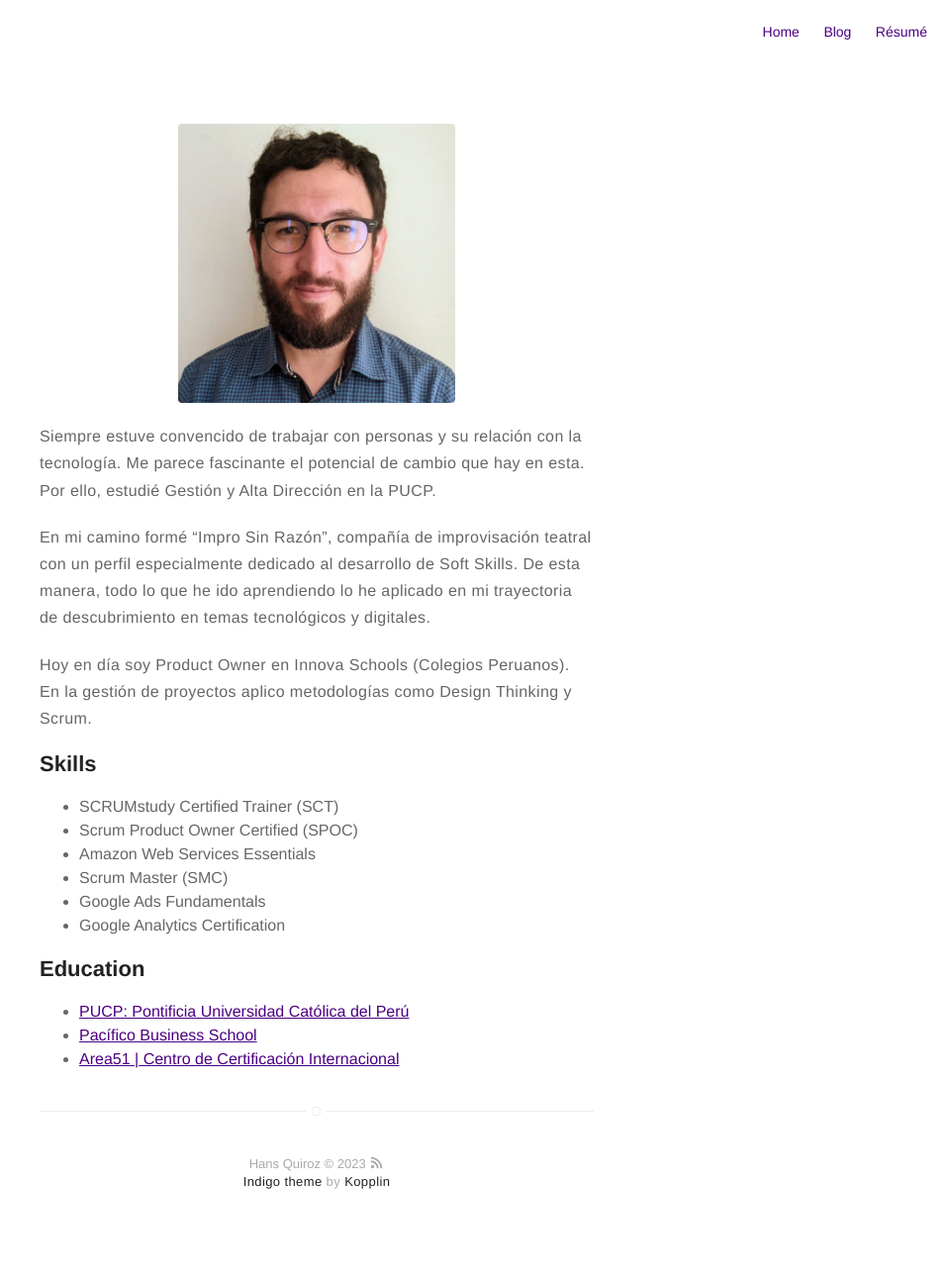
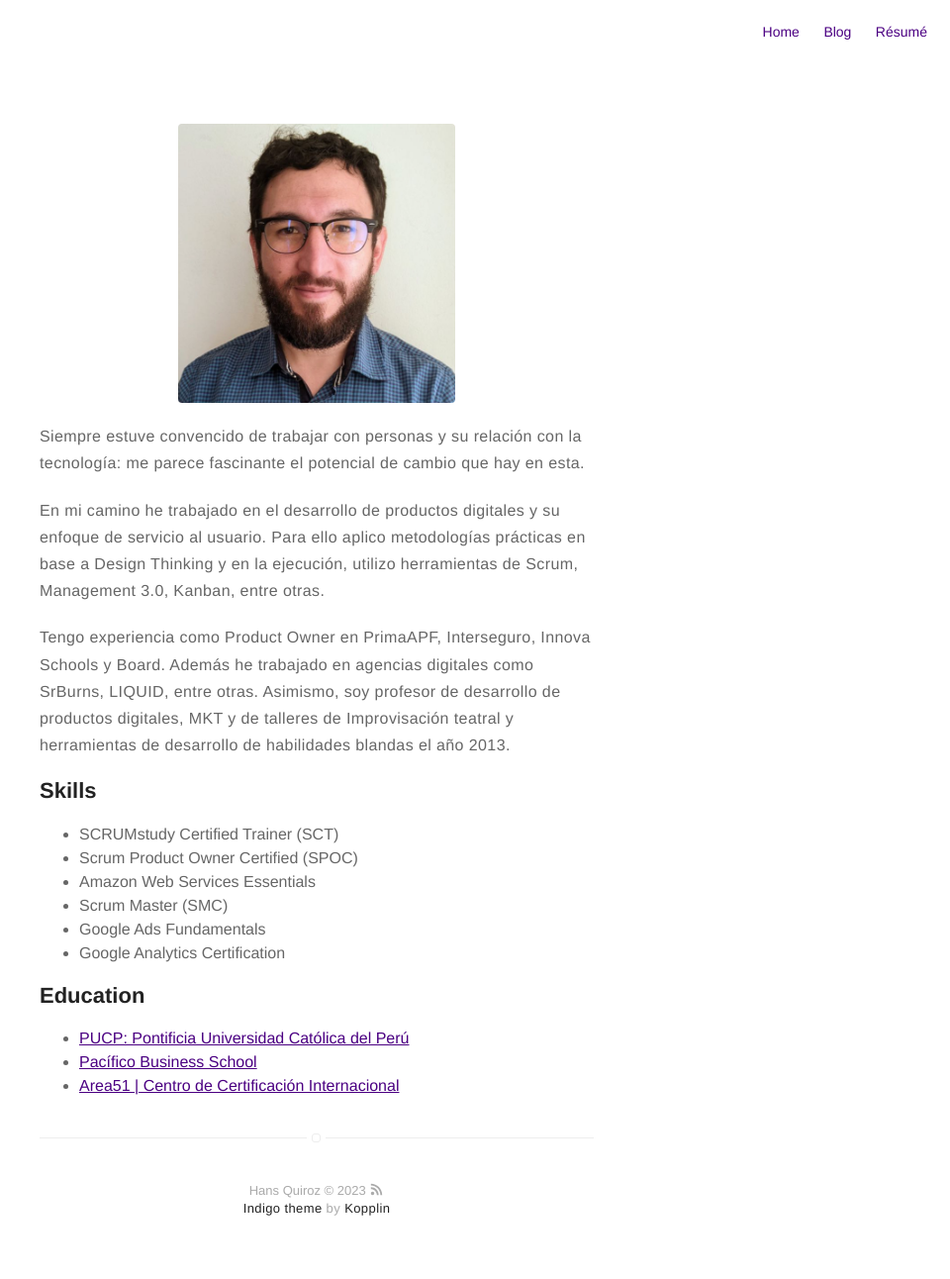
Before and after one commit to NoviZXC/BioPage, a Jekyll site: the page built from about.md, in a window 1280 px wide. Shown: the whole page at 99% size, without its empty margins (320-1280 px from the left). Built offline with Jekyll 4.4.1, drawn with Linux system fonts in a browser that asks for light colours; before the commit the page ends 1265 px from its top, so only the background shows below that.

Commit message:
Update about.md

```diff
--- a/about.md
+++ b/about.md
@@ -4,11 +4,18 @@ layout: page
 ---
 ![Profile Image]({{ site.url }}/{{ site.picture }})
 
-<p>Siempre estuve convencido de trabajar con personas y su relación con la tecnología. Me parece fascinante el potencial de cambio que hay en esta. Por ello, estudié Gestión y Alta Dirección en la PUCP. </p>
+<p>Siempre estuve convencido de trabajar con personas y su relación con la tecnología: me parece
+fascinante el potencial de cambio que hay en esta. </p>
 
-<p>En mi camino formé “Impro Sin Razón”, compañía de improvisación teatral con un perfil especialmente dedicado al desarrollo de Soft Skills. De esta manera, todo lo que he ido aprendiendo lo he aplicado en mi trayectoria de descubrimiento en temas tecnológicos y digitales. </p>
+<p>En mi camino he trabajado en el desarrollo de productos digitales y su enfoque de servicio al usuario.
+Para ello aplico metodologías prácticas en base a Design Thinking y en la ejecución, utilizo herramientas de Scrum,
+Management 3.0, Kanban, entre otras.
+ </p>
 
-<p>Hoy en día soy Product Owner en Innova Schools (Colegios Peruanos). En la gestión de proyectos aplico metodologías como Design Thinking y Scrum. </p>
+<p>Tengo experiencia como Product Owner en PrimaAPF, Interseguro, Innova Schools y Board. Además he trabajado en
+agencias digitales como SrBurns, LIQUID, entre otras.
+
+Asimismo, soy profesor de desarrollo de productos digitales, MKT y de talleres de Improvisación teatral y herramientas de desarrollo de habilidades blandas el año 2013. </p>
 
 
 <h2>Skills</h2>
```
